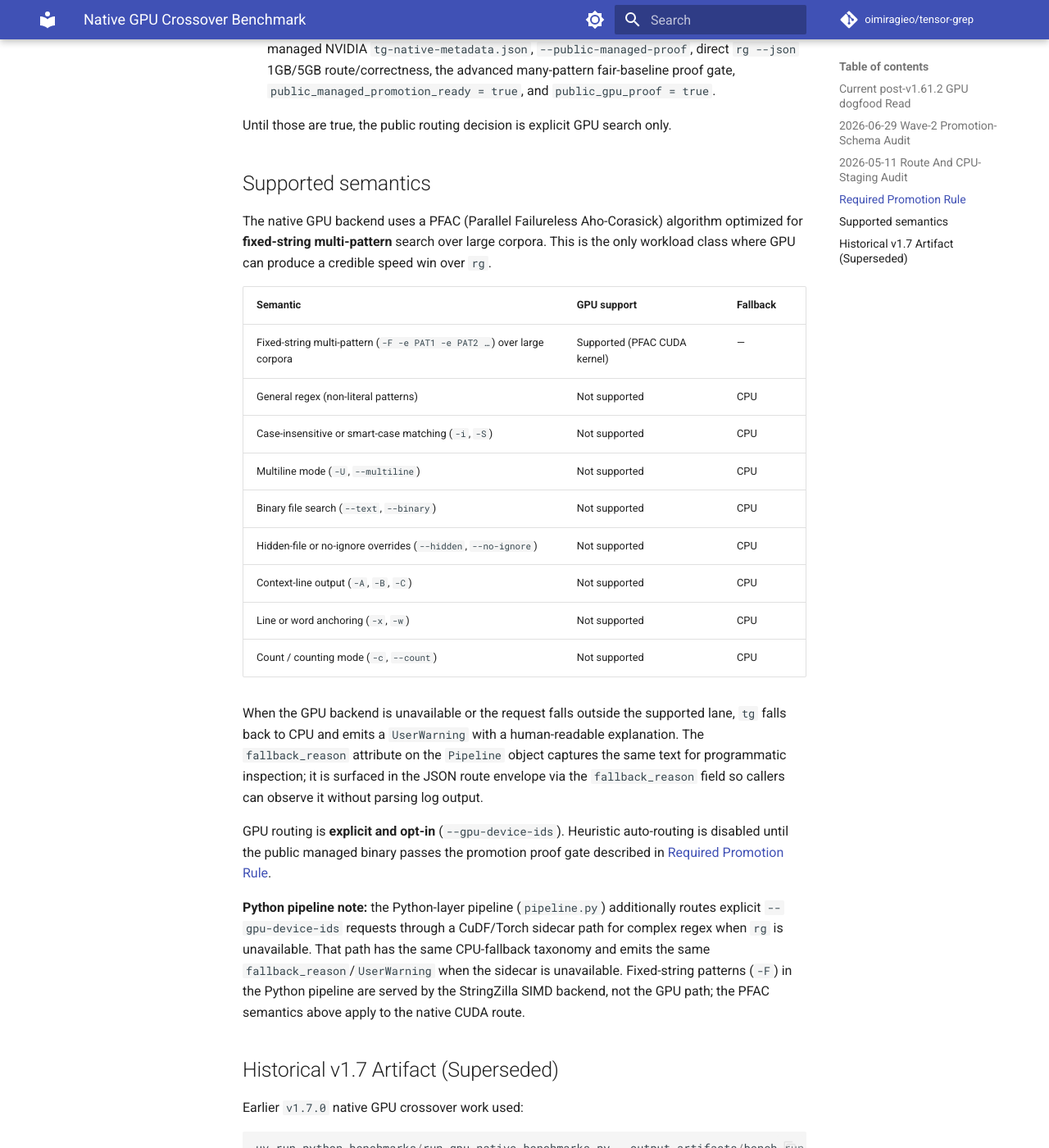
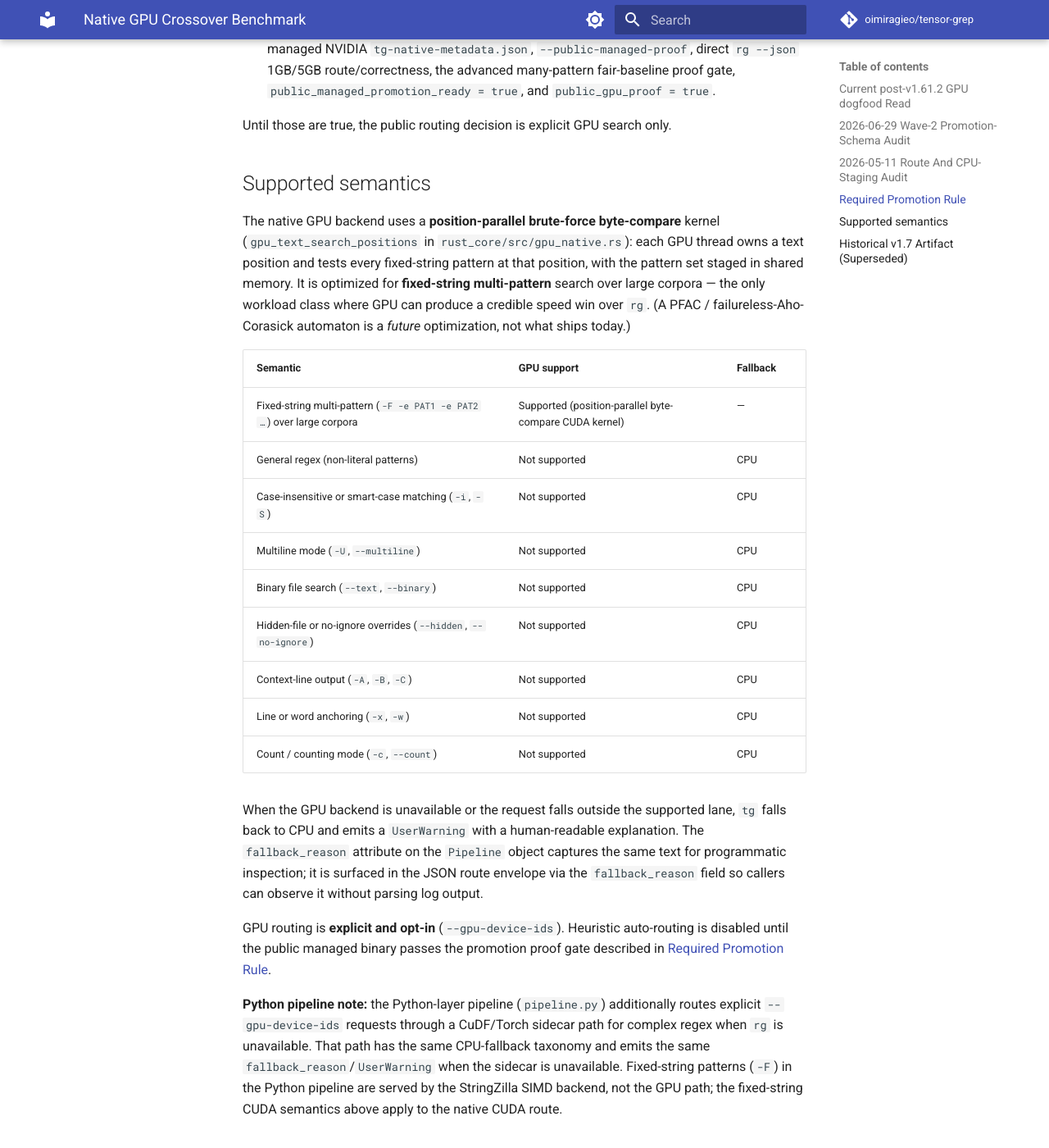
Before and after one commit to oimiragieo/tensor-grep, an MkDocs documentation site: the page built from docs/gpu_crossover.md, in a window 1280 px wide and 1400 px high, scrolled down 5403 px. Shown: the whole window at 82% size. Built offline with MkDocs 1.6.1 and Material for MkDocs 9.7.7, drawn with Linux system fonts in a browser that asks for light colours; comment, search, counter and statistics services are not loaded.

Commit message:
docs(gpu): correct the false PFAC/Aho-Corasick claim -- the GPU kernel is a position-parallel brute-force byte-compare (audit #131 F1)
docs/gpu_crossover.md claimed the native GPU backend "uses a PFAC (Parallel
Failureless Aho-Corasick) algorithm". Verified against the real kernel
(rust_core/src/gpu_native.rs): gpu_text_search_matches_at is a naive
byte-by-byte compare, and gpu_text_search_positions parallelizes it across
text positions (every pattern tested at every position, staged in shared
memory). That is the opposite of an Aho-Corasick automaton, which uses a
goto/failure trie precisely to avoid rescanning. No PFAC/Aho/failureless
symbol exists anywhere in the kernel source.

Replaces the claim in the prose (:97), the Supported-semantics table (:103),
and the stale back-reference (:131) with the honest description, and notes
PFAC as a FUTURE optimization, not what ships today.

Left unchanged (verified accurate): the CPU Aho-Corasick single-pass
multi-pattern route (a separate, real, shipped feature) and the roadmap
"P1 CUDA-PFAC kernel" labels in AGENTS.md/skills, which correctly name PFAC
as the paused future target rather than the current kernel.

Co-Authored-By: Claude Opus 4.8 (1M context) <noreply@anthropic.com>

```diff
--- a/docs/gpu_crossover.md
+++ b/docs/gpu_crossover.md
@@ -94,13 +94,16 @@ Until those are true, the public routing decision is explicit GPU search only.
 
 ## Supported semantics
 
-The native GPU backend uses a PFAC (Parallel Failureless Aho-Corasick) algorithm optimized for
-**fixed-string multi-pattern** search over large corpora. This is the only workload class where
-GPU can produce a credible speed win over `rg`.
+The native GPU backend uses a **position-parallel brute-force byte-compare** kernel
+(`gpu_text_search_positions` in `rust_core/src/gpu_native.rs`): each GPU thread owns a text
+position and tests every fixed-string pattern at that position, with the pattern set staged in
+shared memory. It is optimized for **fixed-string multi-pattern** search over large corpora — the
+only workload class where GPU can produce a credible speed win over `rg`. (A PFAC /
+failureless-Aho-Corasick automaton is a *future* optimization, not what ships today.)
 
 | Semantic | GPU support | Fallback |
 | --- | --- | --- |
-| Fixed-string multi-pattern (`-F -e PAT1 -e PAT2 …`) over large corpora | Supported (PFAC CUDA kernel) | — |
+| Fixed-string multi-pattern (`-F -e PAT1 -e PAT2 …`) over large corpora | Supported (position-parallel byte-compare CUDA kernel) | — |
 | General regex (non-literal patterns) | Not supported | CPU |
 | Case-insensitive or smart-case matching (`-i`, `-S`) | Not supported | CPU |
 | Multiline mode (`-U`, `--multiline`) | Not supported | CPU |
@@ -125,7 +128,7 @@ routes explicit `--gpu-device-ids` requests through a CuDF/Torch sidecar path fo
 complex regex when `rg` is unavailable. That path has the same CPU-fallback taxonomy
 and emits the same `fallback_reason`/`UserWarning` when the sidecar is unavailable.
 Fixed-string patterns (`-F`) in the Python pipeline are served by the StringZilla
-SIMD backend, not the GPU path; the PFAC semantics above apply to the native CUDA route.
+SIMD backend, not the GPU path; the fixed-string CUDA semantics above apply to the native CUDA route.
 
 ## Historical v1.7 Artifact (Superseded)
 
```
